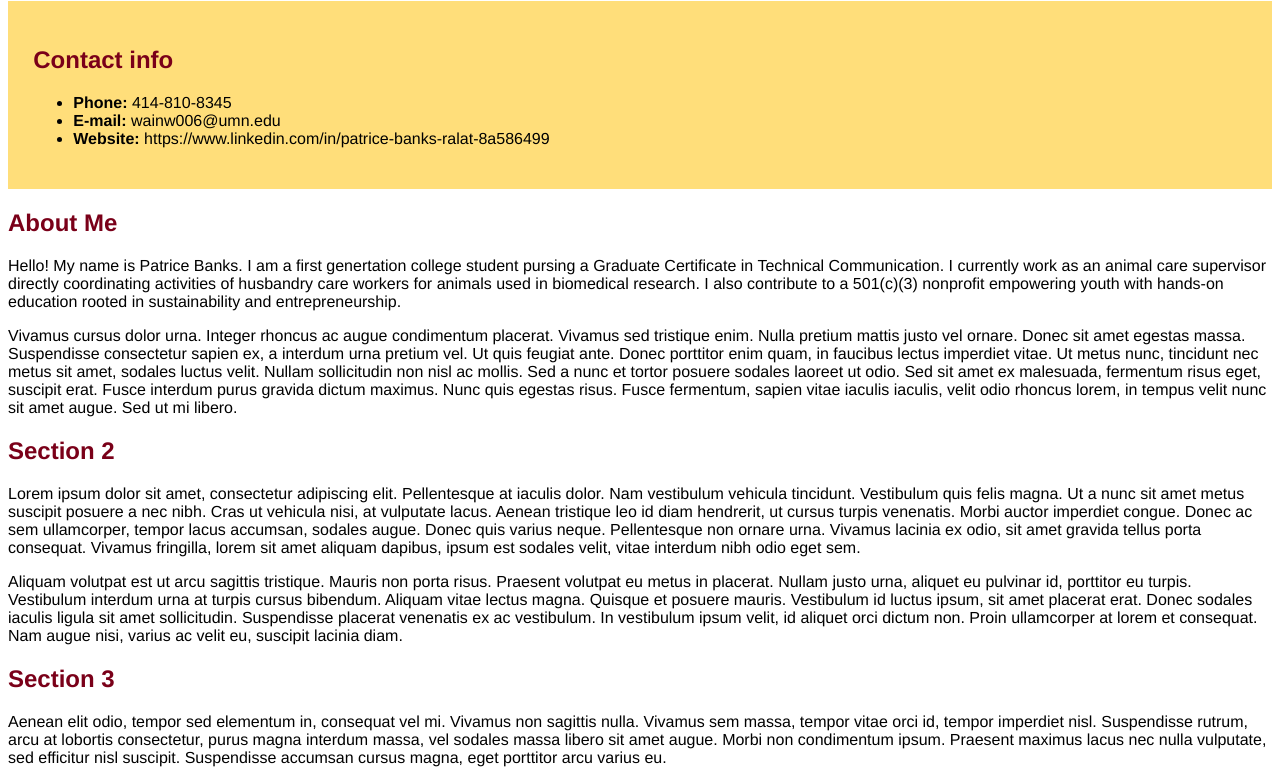
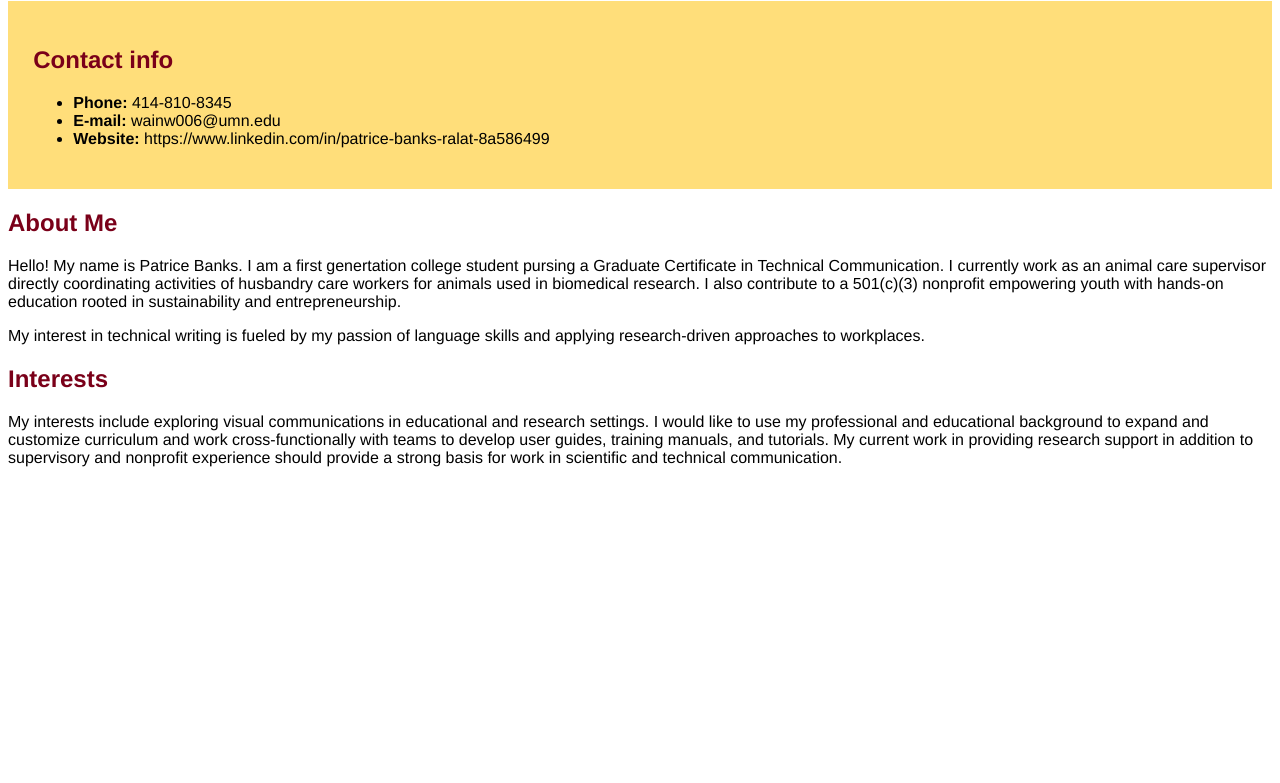
Before and after one commit to wainw006/Project-Repository-Homepage, a plain HTML site: page index.html in a window 1280 px wide. Shown: the part 79-862 px from the top of the page. After the commit the page ends 800 px from the top, so only its background shows below. Drawn offline with Linux system fonts and the light colour scheme.

Commit message:
Updated Section 2_Interests

```diff
--- a/index.html
+++ b/index.html
@@ -21,17 +21,14 @@
 
 <p>Hello! My name is Patrice Banks. I am a first genertation college student pursing a Graduate Certificate in Technical Communication. I currently work as an animal care supervisor directly coordinating activities of husbandry care workers for animals used in biomedical research. I also contribute to a 501(c)(3) nonprofit empowering youth with hands-on education rooted in sustainability and entrepreneurship.</p>
 
-<p> Vivamus cursus dolor urna. Integer rhoncus ac augue condimentum placerat. Vivamus sed tristique enim. Nulla pretium mattis justo vel ornare. Donec sit amet egestas massa. Suspendisse consectetur sapien ex, a interdum urna pretium vel. Ut quis feugiat ante. Donec porttitor enim quam, in faucibus lectus imperdiet vitae. Ut metus nunc, tincidunt nec metus sit amet, sodales luctus velit. Nullam sollicitudin non nisl ac mollis. Sed a nunc et tortor posuere sodales laoreet ut odio. Sed sit amet ex malesuada, fermentum risus eget, suscipit erat. Fusce interdum purus gravida dictum maximus. Nunc quis egestas risus. Fusce fermentum, sapien vitae iaculis iaculis, velit odio rhoncus lorem, in tempus velit nunc sit amet augue. Sed ut mi libero.</p>
+<p>My interest in technical writing is fueled by my passion of language skills and applying research-driven approaches to workplaces.</p>
 
-<h2>Section 2</h2>
+<h2>Interests</h2>
 
-<p>Lorem ipsum dolor sit amet, consectetur adipiscing elit. Pellentesque at iaculis dolor. Nam vestibulum vehicula tincidunt. Vestibulum quis felis magna. Ut a nunc sit amet metus suscipit posuere a nec nibh. Cras ut vehicula nisi, at vulputate lacus. Aenean tristique leo id diam hendrerit, ut cursus turpis venenatis. Morbi auctor imperdiet congue. Donec ac sem ullamcorper, tempor lacus accumsan, sodales augue. Donec quis varius neque. Pellentesque non ornare urna. Vivamus lacinia ex odio, sit amet gravida tellus porta consequat. Vivamus fringilla, lorem sit amet aliquam dapibus, ipsum est sodales velit, vitae interdum nibh odio eget sem.</p>
+<p> My interests include exploring visual communications in educational and research settings. I would like to use my professional and educational background to expand and customize curriculum and work cross-functionally with teams to develop user guides, training manuals, and tutorials. My current work in providing research support in addition to supervisory and nonprofit experience should provide a strong basis for work in scientific and technical communication. </p>
 
-<p>Aliquam volutpat est ut arcu sagittis tristique. Mauris non porta risus. Praesent volutpat eu metus in placerat. Nullam justo urna, aliquet eu pulvinar id, porttitor eu turpis. Vestibulum interdum urna at turpis cursus bibendum. Aliquam vitae lectus magna. Quisque et posuere mauris. Vestibulum id luctus ipsum, sit amet placerat erat. Donec sodales iaculis ligula sit amet sollicitudin. Suspendisse placerat venenatis ex ac vestibulum. In vestibulum ipsum velit, id aliquet orci dictum non. Proin ullamcorper at lorem et consequat. Nam augue nisi, varius ac velit eu, suscipit lacinia diam. </p>
 
-<h2>Section 3</h2>
 
-<p>Aenean elit odio, tempor sed elementum in, consequat vel mi. Vivamus non sagittis nulla. Vivamus sem massa, tempor vitae orci id, tempor imperdiet nisl. Suspendisse rutrum, arcu at lobortis consectetur, purus magna interdum massa, vel sodales massa libero sit amet augue. Morbi non condimentum ipsum. Praesent maximus lacus nec nulla vulputate, sed efficitur nisl suscipit. Suspendisse accumsan cursus magna, eget porttitor arcu varius eu.</p>
 
 </body>
 </html>
```
